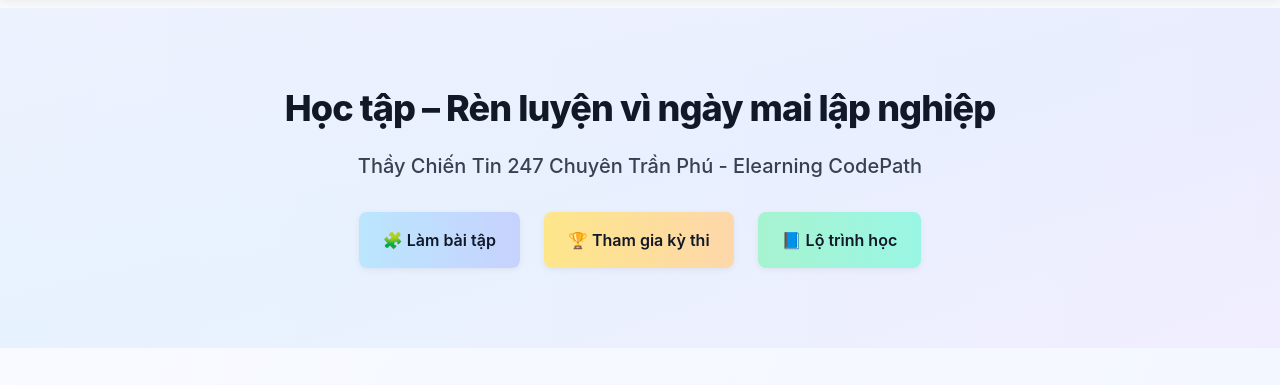
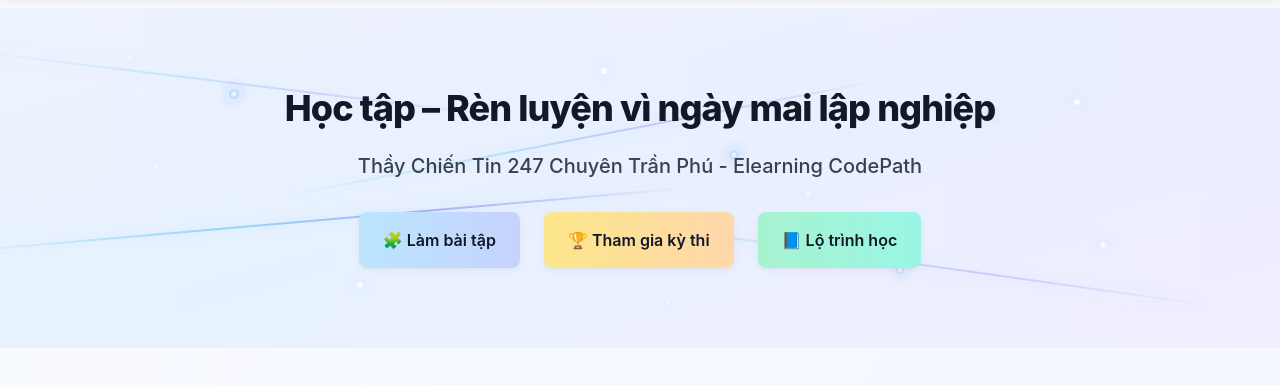
Before and after one commit to chiennt0109/tin247ctp, a Django app: page / in a window 1280 px wide. Shown: the part 56-441 px from the top of the page. Run offline with Django 5.2, Linux system fonts and the light colour scheme; parts of the project's set-up code (start-up, migrations or seed data) failed here and were passed over; some libraries are stand-ins or nearby versions.

Commit message:
Enhance home hero banner with animated data-line effects

```diff
--- a/templates/includes/_hero.html
+++ b/templates/includes/_hero.html
@@ -1,4 +1,4 @@
-<section class="relative overflow-hidden py-20 text-center bg-gradient-to-br from-indigo-50 via-sky-100 to-indigo-50"
+<section class="hero-banner relative overflow-hidden py-20 text-center bg-gradient-to-br from-indigo-50 via-sky-100 to-indigo-50"
          style="position: relative; z-index: 1; isolation: isolate;">
   <div class="max-w-5xl mx-auto px-6 relative z-10">
     <h1 class="text-2xl sm:text-3xl md:text-4xl font-extrabold mb-4 text-gray-900 flex items-center justify-center gap-2 leading-tight tracking-tight whitespace-nowrap">
@@ -29,6 +29,32 @@
   <div class="absolute inset-0 bg-gradient-to-r from-sky-100 via-indigo-50 to-purple-100 animate-gradient opacity-50 z-0"
        style="pointer-events:none;"></div>
 
+  <!-- đường dữ liệu chuyển động -->
+  <div class="hero-data-layer" aria-hidden="true">
+    <span class="data-line line-1"></span>
+    <span class="data-line line-2"></span>
+    <span class="data-line line-3"></span>
+    <span class="data-line line-4"></span>
+
+    <span class="data-node node-1"></span>
+    <span class="data-node node-2"></span>
+    <span class="data-node node-3"></span>
+    <span class="data-node node-4"></span>
+    <span class="data-node node-5"></span>
+  </div>
+
+  <!-- lớp lấp lánh -->
+  <div class="hero-spark-layer" aria-hidden="true">
+    <span class="spark s1"></span>
+    <span class="spark s2"></span>
+    <span class="spark s3"></span>
+    <span class="spark s4"></span>
+    <span class="spark s5"></span>
+    <span class="spark s6"></span>
+    <span class="spark s7"></span>
+    <span class="spark s8"></span>
+  </div>
+
   <style>
     @keyframes gradientMove {
       0% { background-position: 0% 50%; }
@@ -39,5 +65,94 @@
       background-size: 200% 200%;
       animation: gradientMove 15s ease infinite;
     }
+
+    .hero-data-layer,
+    .hero-spark-layer {
+      position: absolute;
+      inset: 0;
+      pointer-events: none;
+      z-index: 2;
+    }
+
+    .data-line {
+      position: absolute;
+      height: 2px;
+      border-radius: 999px;
+      background: linear-gradient(90deg,
+          rgba(56, 189, 248, 0) 0%,
+          rgba(56, 189, 248, 0.75) 35%,
+          rgba(99, 102, 241, 0.75) 65%,
+          rgba(99, 102, 241, 0) 100%);
+      opacity: 0.65;
+      filter: drop-shadow(0 0 6px rgba(56, 189, 248, 0.5));
+      animation: dataFlow 8s linear infinite;
+    }
+
+    .line-1 { top: 22%; left: -8%; width: 42%; transform: rotate(7deg); animation-delay: 0s; }
+    .line-2 { top: 38%; left: 26%; width: 48%; transform: rotate(-11deg); animation-delay: -2s; }
+    .line-3 { top: 62%; left: -5%; width: 58%; transform: rotate(-5deg); animation-delay: -4.5s; }
+    .line-4 { top: 74%; left: 50%; width: 50%; transform: rotate(8deg); animation-delay: -1.8s; }
+
+    .data-node {
+      position: absolute;
+      width: 8px;
+      height: 8px;
+      border-radius: 999px;
+      background: radial-gradient(circle, rgba(255, 255, 255, 1) 0%, rgba(186, 230, 253, 0.9) 45%, rgba(99, 102, 241, 0.55) 100%);
+      box-shadow: 0 0 0 6px rgba(125, 211, 252, 0.08), 0 0 14px rgba(99, 102, 241, 0.4);
+      animation: pulseNode 2.8s ease-in-out infinite;
+    }
+
+    .node-1 { top: 24%; left: 18%; animation-delay: 0s; }
+    .node-2 { top: 42%; left: 57%; animation-delay: -1.1s; }
+    .node-3 { top: 66%; left: 31%; animation-delay: -0.7s; }
+    .node-4 { top: 76%; left: 70%; animation-delay: -2.2s; }
+    .node-5 { top: 30%; left: 77%; animation-delay: -1.7s; }
+
+    .spark {
+      position: absolute;
+      width: 4px;
+      height: 4px;
+      border-radius: 999px;
+      background: rgba(255, 255, 255, 0.95);
+      box-shadow: 0 0 10px rgba(191, 219, 254, 0.95);
+      animation: twinkle 2.2s ease-in-out infinite;
+    }
+
+    .s1 { top: 14%; left: 10%; animation-delay: -0.4s; }
+    .s2 { top: 18%; left: 47%; animation-delay: -1.2s; }
+    .s3 { top: 27%; left: 84%; animation-delay: -0.8s; }
+    .s4 { top: 46%; left: 12%; animation-delay: -1.7s; }
+    .s5 { top: 54%; left: 63%; animation-delay: -0.5s; }
+    .s6 { top: 69%; left: 86%; animation-delay: -1.4s; }
+    .s7 { top: 81%; left: 28%; animation-delay: -0.9s; }
+    .s8 { top: 86%; left: 52%; animation-delay: -1.9s; }
+
+    @keyframes dataFlow {
+      0% { transform: translateX(-12%) rotate(var(--line-rotate, 0deg)); opacity: 0.25; }
+      25% { opacity: 0.7; }
+      50% { transform: translateX(6%) rotate(var(--line-rotate, 0deg)); opacity: 0.55; }
+      100% { transform: translateX(18%) rotate(var(--line-rotate, 0deg)); opacity: 0.15; }
+    }
+
+    .line-1 { --line-rotate: 7deg; }
+    .line-2 { --line-rotate: -11deg; }
+    .line-3 { --line-rotate: -5deg; }
+    .line-4 { --line-rotate: 8deg; }
+
+    @keyframes pulseNode {
+      0%, 100% { transform: scale(0.95); opacity: 0.6; }
+      50% { transform: scale(1.25); opacity: 1; }
+    }
+
+    @keyframes twinkle {
+      0%, 100% { transform: scale(0.7); opacity: 0.3; }
+      50% { transform: scale(1.5); opacity: 0.95; }
+    }
+
+    @media (max-width: 640px) {
+      .data-line { opacity: 0.45; }
+      .hero-spark-layer .spark:nth-child(n+6) { display: none; }
+    }
   </style>
 </section>
```
